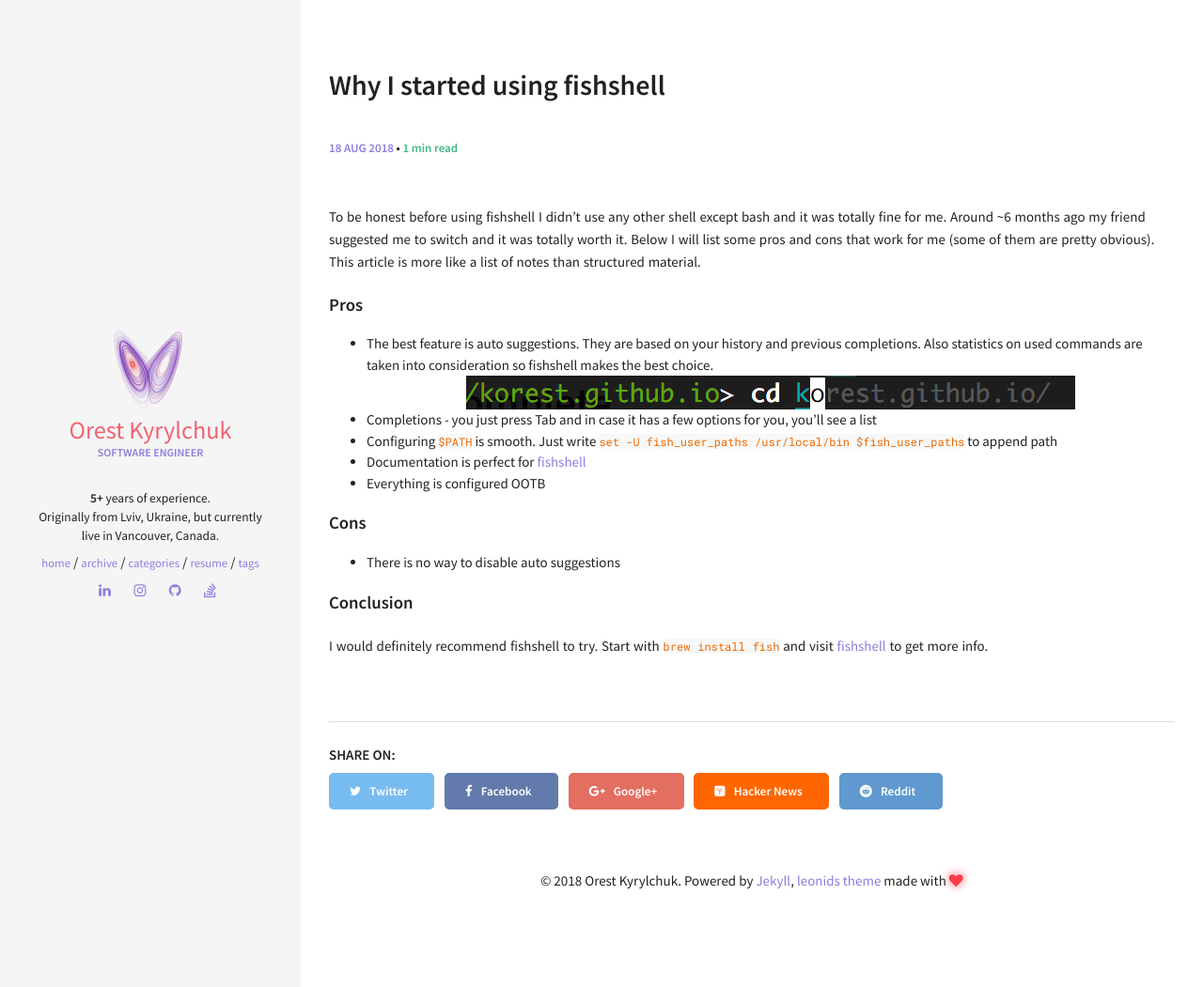
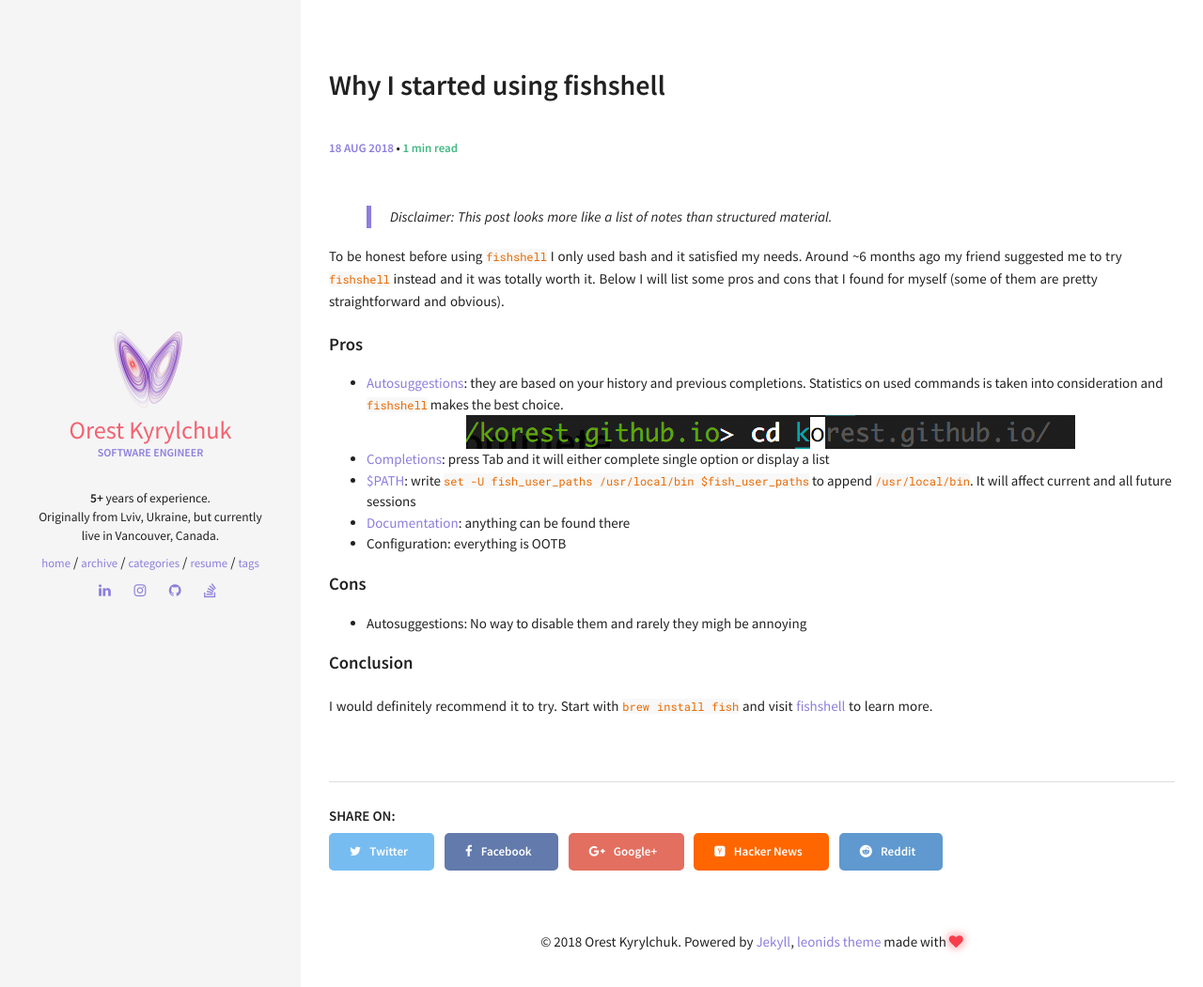
Before and after one commit to korest/korest.github.io, a Jekyll site: the page built from _posts/2018-08-18-fishshell.md, in a window 1280 px wide. Shown: the top 1051 px of the page at 94% size. Built offline with Jekyll 4.4.1, drawn with Linux system fonts in a browser that asks for light colours; comment, search, counter and statistics services are not loaded.

Commit message:
Update fishshell post

```diff
--- a/_includes/sections/career.html
+++ b/_includes/sections/career.html
@@ -1,4 +1,4 @@
-<h1><span data-i18n="skills.my_skills">Bio</span></h1>
+<h1><span data-i18n="skills.my_skills">Work History</span></h1>
 
 <div class="archive">
   <div class="timeline" id="timeline">
--- a/_posts/2018-08-18-fishshell.md
+++ b/_posts/2018-08-18-fishshell.md
@@ -6,24 +6,26 @@
 categories: [Programming]
 comments: true
 ---
-To be honest before using fishshell I didn't use any other shell except bash and it was totally fine for me.
-Around ~6 months ago my friend suggested me to switch and it was totally worth it.
-Below I will list some pros and cons that work for me (some of them are pretty obvious).
-This article is more like a list of notes than structured material.
+> Disclaimer: This post looks more like a list of notes than structured material.
+
+To be honest before using `fishshell` I only used bash and it satisfied my needs.
+Around ~6 months ago my friend suggested me to try `fishshell` instead and it was totally worth it.
+Below I will list some pros and cons that I found for myself (some of them are pretty straightforward and obvious).
 
 #### Pros
-* The best feature is auto suggestions. They are based on your history and previous completions.
-Also statistics on used commands are taken into consideration so fishshell makes the best choice.
+* [Autosuggestions](https://fishshell.com/docs/current/tutorial.html#tut_autosuggestions): they are based on your history and previous completions.
+Statistics on used commands is taken into consideration and `fishshell` makes the best choice.
 ![](assets/images/fishshell/fish-1.png)
-* Completions - you just press Tab and in case it has a few options for you, you'll see a list
-* Configuring `$PATH`  is smooth. Just write `set -U fish_user_paths /usr/local/bin $fish_user_paths` to append path
-* Documentation is perfect for [fishshell](https://fishshell.com/docs/current/index.html)
-* Everything is configured OOTB
+* [Completions](https://fishshell.com/docs/current/tutorial.html#tut_tab_completions): press Tab and it will either complete single option or display a list
+* [$PATH](https://fishshell.com/docs/current/tutorial.html#tut_path): write `set -U fish_user_paths /usr/local/bin $fish_user_paths` to append `/usr/local/bin`.
+It will affect current and all future sessions
+* [Documentation](https://fishshell.com/docs/current/index.html): anything can be found there
+* Configuration: everything is OOTB
 
 #### Cons
-* There is no way to disable auto suggestions
+* Autosuggestions: No way to disable them and rarely they migh be annoying
 
 #### Conclusion
 
-I would definitely recommend fishshell to try.
-Start with `brew install fish` and visit [fishshell](https://fishshell.com/docs/current/index.html) to get more info.
+I would definitely recommend it to try.
+Start with `brew install fish` and visit [fishshell](https://fishshell.com/docs/current/tutorial.html#tut_learning_Fish) to learn more.
```
